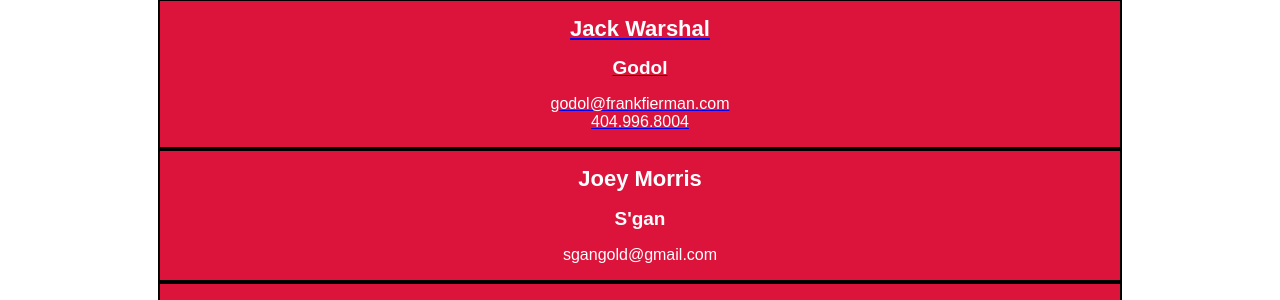
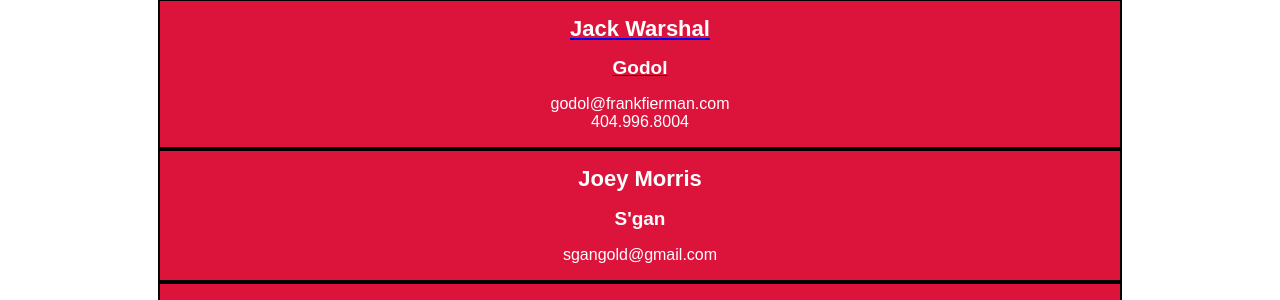
Before and after one commit to fiermanmazkir/fiermanmazkir.github.io, a Jekyll site: the page built from board/index.md, in a window 1280 px wide. Shown: the part 435-735 px from the top of the page. Built offline with Jekyll 4.4.1, drawn with Linux system fonts in a browser that asks for light colours; comment, search, counter and statistics services are not loaded.

Commit message:
Update index.md

```diff
--- a/board/index.md
+++ b/board/index.md
@@ -58,9 +58,9 @@ p.board {
 <div class="board">
          <a href="bios/JackWarshal.html"><h1 class="board">Jack Warshal</h1>
 	 <h2 class="board">Godol</h2>
-	 <p class="board">godol@frankfierman.com<br>
+	 </a> <p class="board">godol@frankfierman.com<br>
 	 404.996.8004</p>
-	 </a></div>
+	 </div>
 
 <div class="board">
          <h1 class="board">Joey Morris</h1>
```
